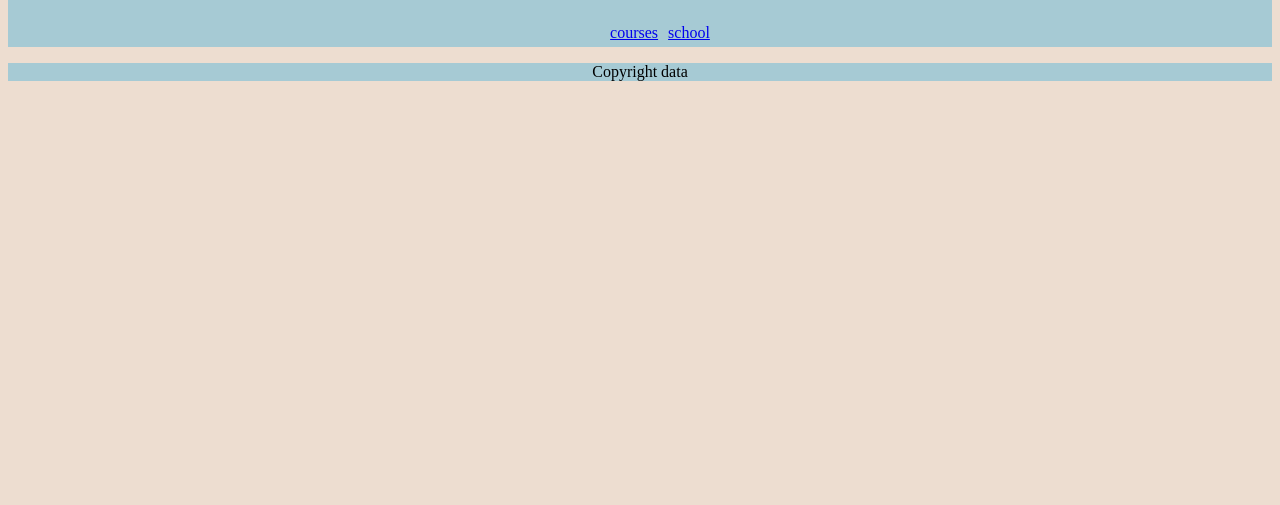
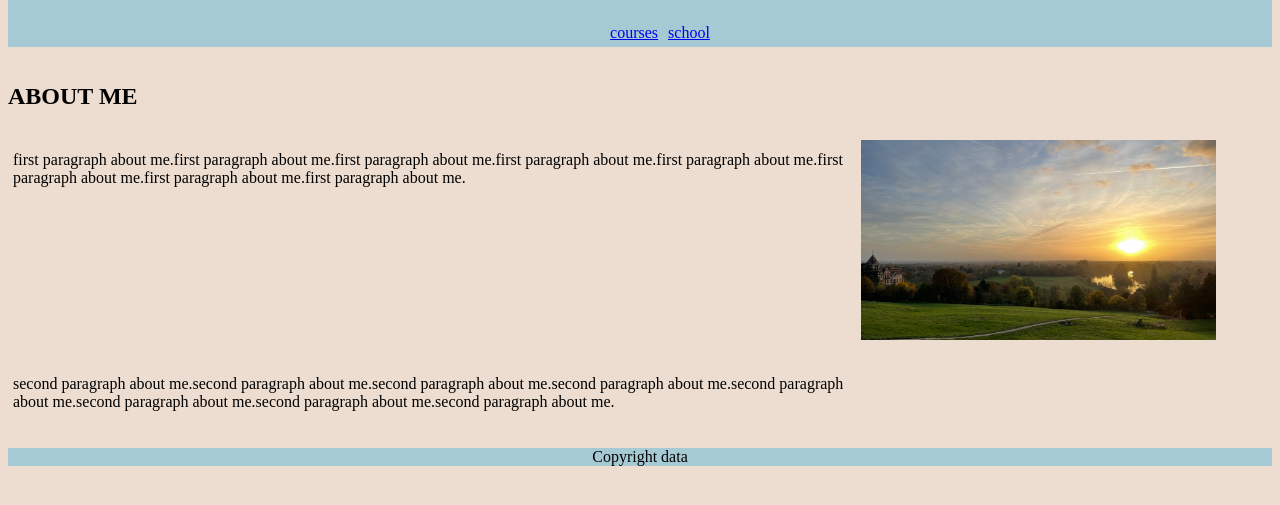
Before and after one commit to rogerzhuang/personal_website, a plain HTML site: page index.html in a window 1280 px wide. Shown: the part 63-568 px from the top of the page. Drawn offline with Linux system fonts and the light colour scheme.

Commit message:
add grid component adn style

```diff
--- a/css/stylesheet.css
+++ b/css/stylesheet.css
@@ -23,3 +23,24 @@ h1 {
     padding: 5px;
     display: inline-block;
 }
+
+.grid-container {
+    display: grid;
+    grid-template-columns: repeat(3,1fr);
+}
+
+.span-3 {
+    grid-column: 1 / span 3;
+}
+
+.span-2 {
+    grid-column: 1 / span 2;
+}
+
+img {
+    padding: 10px;
+}
+
+main p {
+    padding: 5px;
+}
--- a/index.html
+++ b/index.html
@@ -14,7 +14,14 @@
         <li><a href="misc/school.html">school</a></li>
       </ul>
     </header>
-
+    <main>
+      <div class="grid-container">
+        <div class="span-3"><h2>ABOUT ME</h2></div>
+        <div class="span-2"><p>first paragraph about me.first paragraph about me.first paragraph about me.first paragraph about me.first paragraph about me.first paragraph about me.first paragraph about me.first paragraph about me.</p></div>
+        <div><img src="images/my_image.JPEG" alt="profile-photo" width="355" height="200"></div>
+        <div class="span-2"><p>second paragraph about me.second paragraph about me.second paragraph about me.second paragraph about me.second paragraph about me.second paragraph about me.second paragraph about me.second paragraph about me.</p></div>
+      </div>
+    </main>
     <footer class="center-align">
       <p>Copyright data</p>
     </footer>
```
